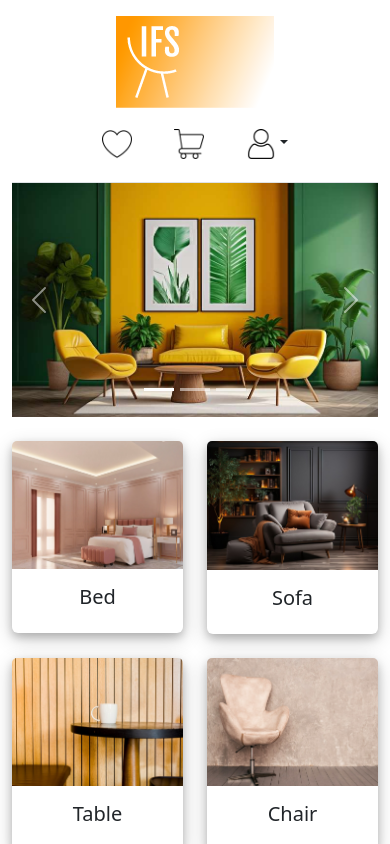
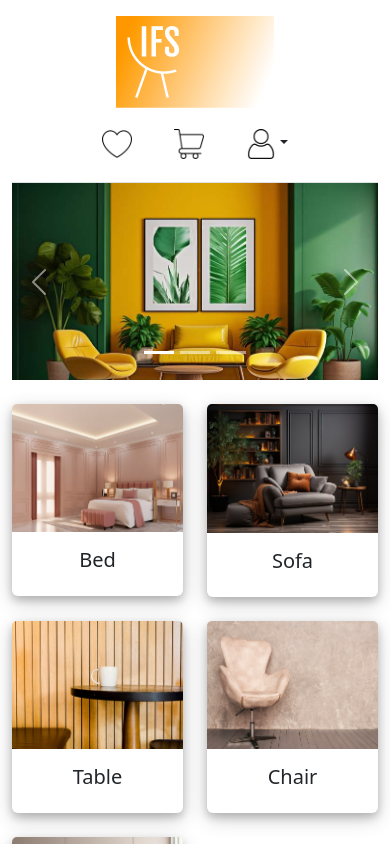
Before and after one commit to KajalRauto/IFS, a React (Create React App) app: page / in a window 390 px wide. Shown: the top 844 px of the page. Built offline with nearby package versions, Linux system fonts and the light colour scheme; data requests are answered from the project's data file.

Commit message:
added media query widths

```diff
--- a/src/App.css
+++ b/src/App.css
@@ -8,7 +8,7 @@
   }
 }
 
-@media (min-width: 768px) and (max-width: 1024px) {
+@media (min-width: 769px) and (max-width: 1024px) {
   .carousel {
     .carousel-inner {
       .carousel-item {
@@ -18,7 +18,7 @@
   }
 }
 
-@media (min-width: 426px) and (max-width: 768px) {
+@media (min-width: 426px) and (max-width: 769px) {
   .carousel {
     .carousel-inner {
       .carousel-item {
@@ -28,11 +28,11 @@
   }
 }
 
-@media (max-width: 425px) {
+@media (max-width: 426px) {
   .carousel {
     .carousel-inner {
       .carousel-item {
-        height: 234px;
+        height: 197px;
       }
     }
   }
```
